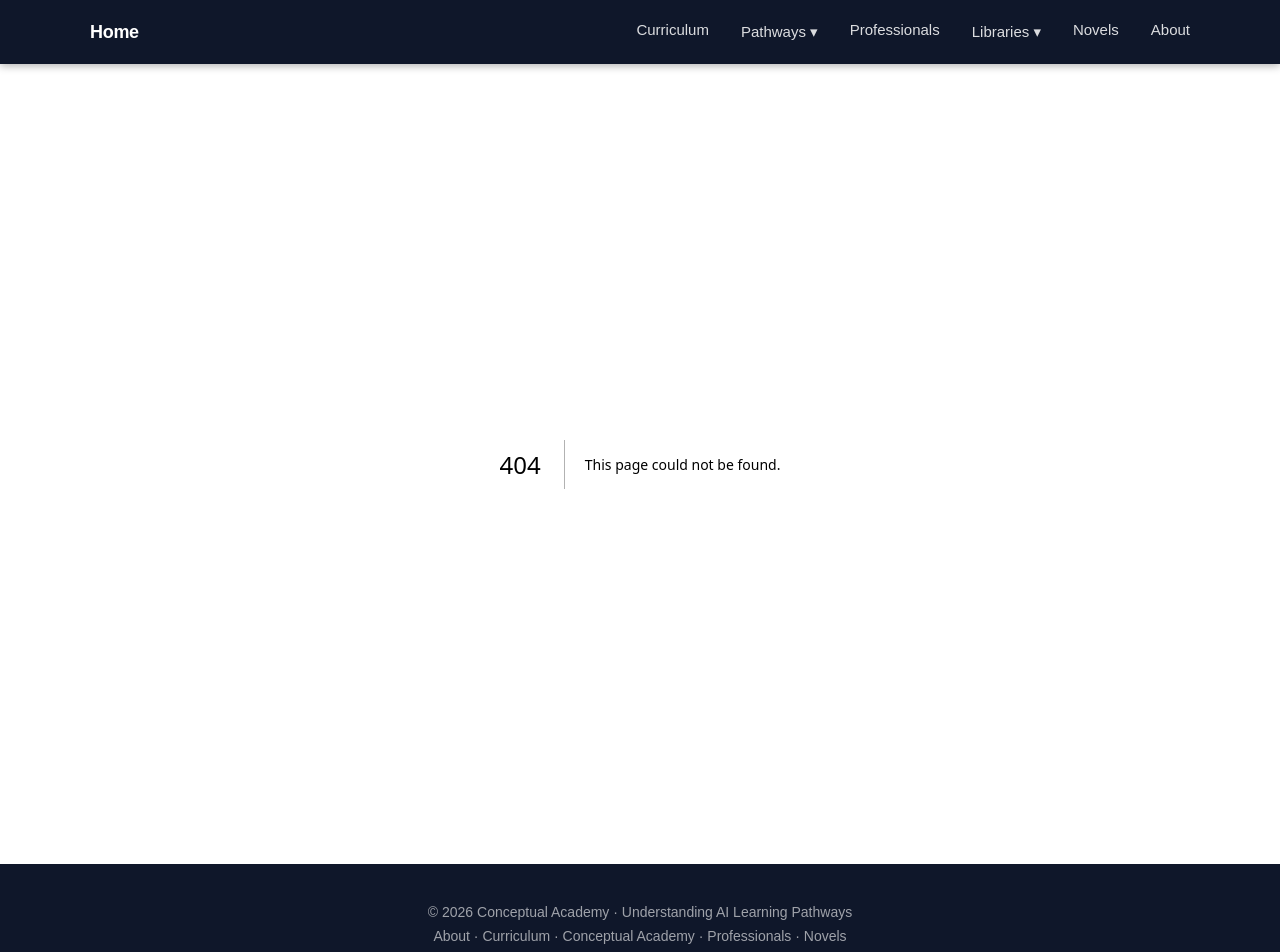
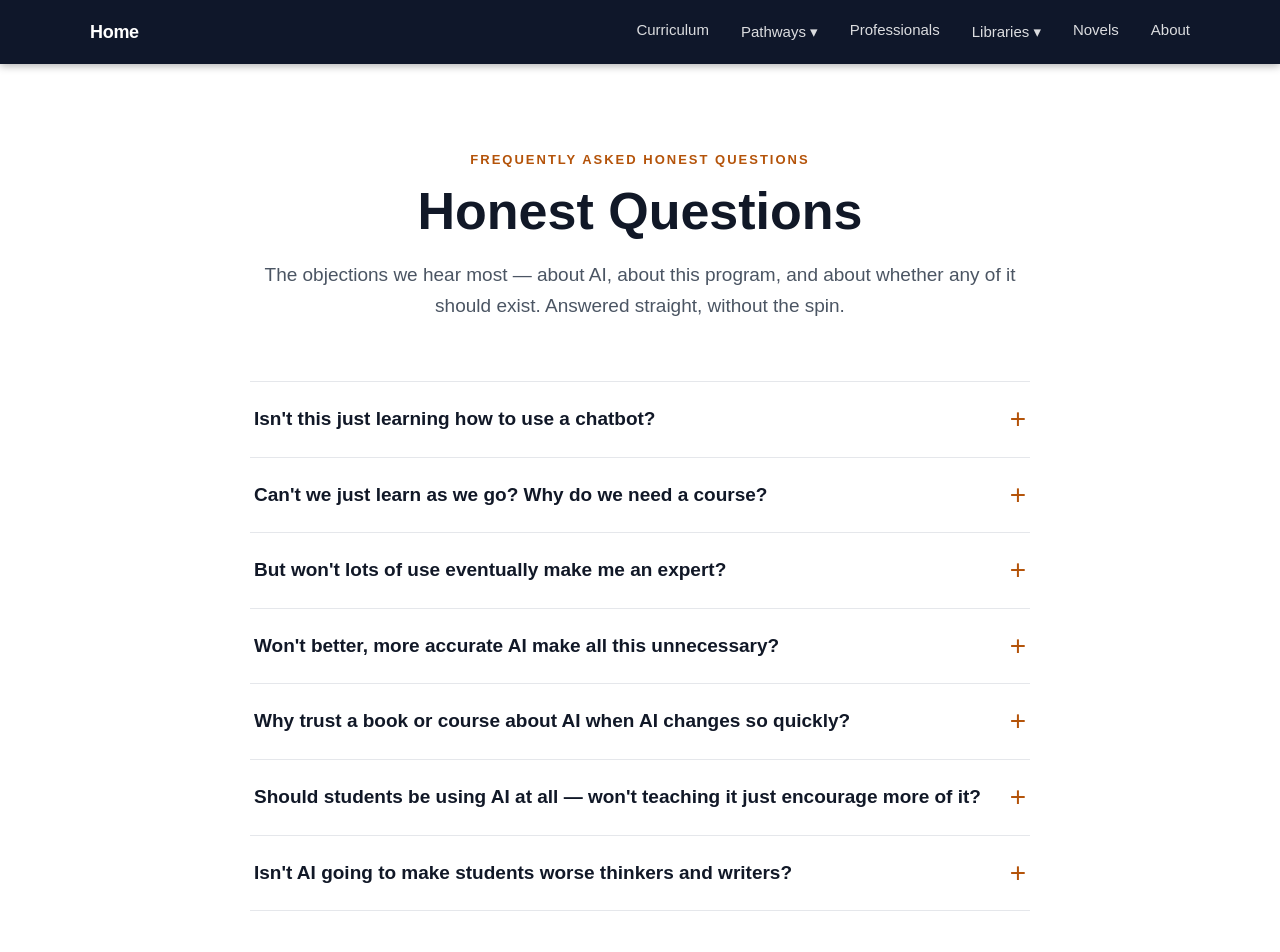
Before and after one commit to Suchocki88/UnderstandingAI.ai, a Next.js app: page /faq in a window 1280 px wide. Before the commit this address had no page. Shown: the top 952 px of the page. Built offline with nearby package versions, Linux system fonts and the light colour scheme.

Commit message:
Add FAQ page for AI-related questions
This page provides a list of frequently asked questions about AI, addressing common misconceptions and promoting critical thinking. It includes a form link for additional inquiries.

```diff
--- /dev/null
+++ b/app/faq/page.tsx
@@ -0,0 +1,115 @@
+export const metadata = {
+  title: "Honest Questions | Understanding and Working with AI",
+  description:
+    "The objections we hear most — about AI, about this program, and about whether any of it should exist. Answered straight, without the spin.",
+};
+
+const FORM_URL =
+  "https://docs.google.com/forms/d/e/1FAIpQLSfmC3t1awl9T0Ed1JZhtW24XEvp0znPoIITpbwcY7WvqYm12Q/viewform?usp=header";
+
+const faqs: { q: string; a: string }[] = [
+  {
+    q: "Isn't this just learning how to use a chatbot?",
+    a: `Learning how to operate a chatbot takes about five minutes, and plenty of what's sold as "AI literacy" really is just that, dressed up. But operating it and working well with it are different skills, the way steering a car and driving one are different. The hard part was never the interface. It's the judgment: when to trust it and when to verify, how to tell fluent nonsense from fluent truth, how to catch it flattering you or handing your own assumptions back as conclusions — and why the output stays bland until your voice is inserted. Working with a chatbot well requires critical thinking, source evaluation, and craft. These are skills external to the chatbot.`,
+  },
+  {
+    q: "Can't we just learn as we go? Why do we need a course?",
+    a: `For most tools, learning as you go is exactly right — nobody needs a course to use a web browser, because the browser tells you when you're wrong: a dead link throws an error; a page loads or it doesn't. AI doesn't correct you reliably. It can deliver a false answer in the same fluent, confident voice it uses for a true answer. A course isn't there to teach the buttons. It's there to build the judgment necessary before any buttons get pressed.`,
+  },
+  {
+    q: "But won't lots of use eventually make me an expert?",
+    a: `Using AI a lot will certainly make you experienced at using AI — but experience and expertise aren't the same thing. Practice only teaches when the feedback is reliable: miss a note at the piano and you hear it; swing and miss the baseball and you know it. AI can reward a poor question with a wonderfully convincing answer, so without an outside reference point you get faster and more confident without necessarily becoming more discerning. And if AI is your only guide, you're learning about AI from AI — a system that can reassure you when it shouldn't, flatter you, and leave its own blind spots invisible.`,
+  },
+  {
+    q: "Won't better, more accurate AI make all this unnecessary?",
+    a: `In some ways, better AI certainly lowers the risk — and the models really are improving. But there's a paradox: the better AI gets, the harder its remaining mistakes can be to catch. A clumsy error you'd spot in a second. A subtle, expert-sounding answer that's 98% right is far harder to question, because everything about it gives you reason to trust it. And accuracy isn't the only challenge: AI can still flatter you, reinforce your assumptions, or confidently follow you in the wrong direction. So better AI doesn't make human judgment less important. In some ways, it makes it more important. The sharper the tool, the sharper the person has to be to stay in charge of it.`,
+  },
+  {
+    q: "Why trust a book or course about AI when AI changes so quickly?",
+    a: `An effective AI-Ed program is not built around today's interface, model rankings, or prompt tricks — all of which change all too fast. An effective AI-Ed program is built around the judgment one needs regardless of the latest tools. By parallel, Driver's Ed remains valuable regardless of the latest automotive technology. And because an effective AI-Ed program is built around judgment, that makes it amenable to a print format, which with today's print technology can be updated regularly as needed.`,
+  },
+  {
+    q: "Should students be using AI at all — won't teaching it just encourage more of it?",
+    a: `Possibly, and we take that seriously. But our goal isn't maximum AI use; it's appropriate use. There are things students need to learn to do without AI at all — think, write, struggle productively through a hard problem — precisely so they have something of their own to bring to AI later. Real fluency includes knowing when to close the laptop: protecting your attention, matching the tool to the stakes, recognizing when you're better off without it. A program that only ever said "use more AI" would be part of the problem it claims to solve.`,
+  },
+  {
+    q: "Isn't AI going to make students worse thinkers and writers?",
+    a: `It can. Give AI the thinking before you've done any yourself, and you've just outsourced the very exercise that was supposed to make you better at thinking. Ask it for a first draft every time you face a blank page, and eventually the blank page becomes something you don't know how to face alone. That's a real danger. But it's also an argument for AI education, not against it. Students need to learn the difference between using AI to extend their thinking and using it to replace their thinking. Sometimes the right sequence is: struggle first, form your own view, then bring in AI to challenge, test, or extend it. The goal isn't to make thinking easier. It's to help students become better thinkers with and without AI.`,
+  },
+];
+
+export default function Page() {
+  return (
+    <main style={{ fontFamily: "Arial, sans-serif", color: "#1f2937", background: "#ffffff" }}>
+      <style>{`
+        .faq-item { border-bottom: 1px solid #e5e7eb; }
+        .faq-item:first-of-type { border-top: 1px solid #e5e7eb; }
+        .faq-item summary {
+          list-style: none;
+          cursor: pointer;
+          display: flex;
+          justify-content: space-between;
+          align-items: flex-start;
+          gap: 20px;
+          padding: 24px 4px;
+          font-size: 19px;
+          font-weight: 700;
+          color: #111827;
+          line-height: 1.4;
+        }
+        .faq-item summary::-webkit-details-marker { display: none; }
+        .faq-item summary::after {
+          content: "+";
+          color: #b45309;
+          font-size: 28px;
+          font-weight: 400;
+          line-height: 0.9;
+          flex-shrink: 0;
+        }
+        .faq-item[open] summary::after { content: "\u2212"; }
+        .faq-item summary:hover { color: #b45309; }
+        .faq-answer {
+          padding: 0 4px 28px;
+          font-size: 17px;
+          line-height: 1.75;
+          color: #4b5563;
+          max-width: 680px;
+        }
+      `}</style>
+
+      {/* HEADER */}
+      <section style={{ padding: "clamp(56px, 9vw, 88px) 24px clamp(18px, 3vw, 30px)", textAlign: "center" }}>
+        <div style={{ maxWidth: 760, margin: "0 auto" }}>
+          <p style={{ fontSize: 13, fontWeight: 700, textTransform: "uppercase", letterSpacing: 2, color: "#b45309", margin: "0 0 16px" }}>
+            Frequently Asked Honest Questions
+          </p>
+          <h1 style={{ fontSize: "clamp(34px, 6vw, 52px)", lineHeight: 1.1, margin: "0 0 20px", color: "#111827" }}>
+            Honest Questions
+          </h1>
+          <p style={{ fontSize: 19, color: "#4b5563", lineHeight: 1.6, margin: 0 }}>
+            The objections we hear most — about AI, about this program, and about whether any of it should exist.
+            Answered straight, without the spin.
+          </p>
+        </div>
+      </section>
+
+      {/* ACCORDION */}
+      <section style={{ padding: "clamp(18px, 3vw, 30px) 24px clamp(56px, 9vw, 80px)" }}>
+        <div style={{ maxWidth: 780, margin: "0 auto" }}>
+          {faqs.map((f, i) => (
+            <details key={i} className="faq-item">
+              <summary>{f.q}</summary>
+              <div className="faq-answer">{f.a}</div>
+            </details>
+          ))}
+          <p style={{ marginTop: 44, textAlign: "center", fontSize: 16, color: "#6b7280" }}>
+            Have a question we haven&apos;t answered?{" "}
+            <a href={FORM_URL} target="_blank" rel="noopener noreferrer" style={{ color: "#b45309", fontWeight: 700, textDecoration: "none" }}>
+              Ask us →
+            </a>
+          </p>
+        </div>
+      </section>
+    </main>
+  );
+}
```
